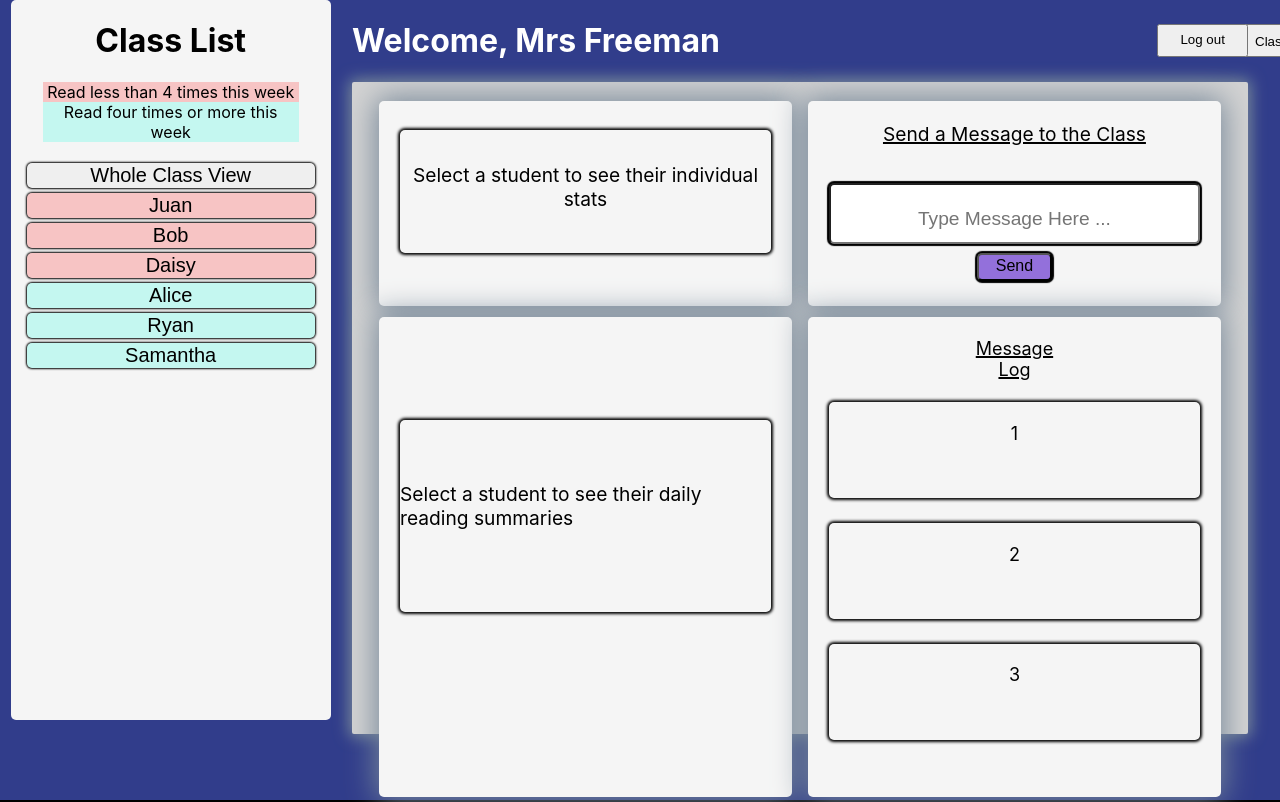
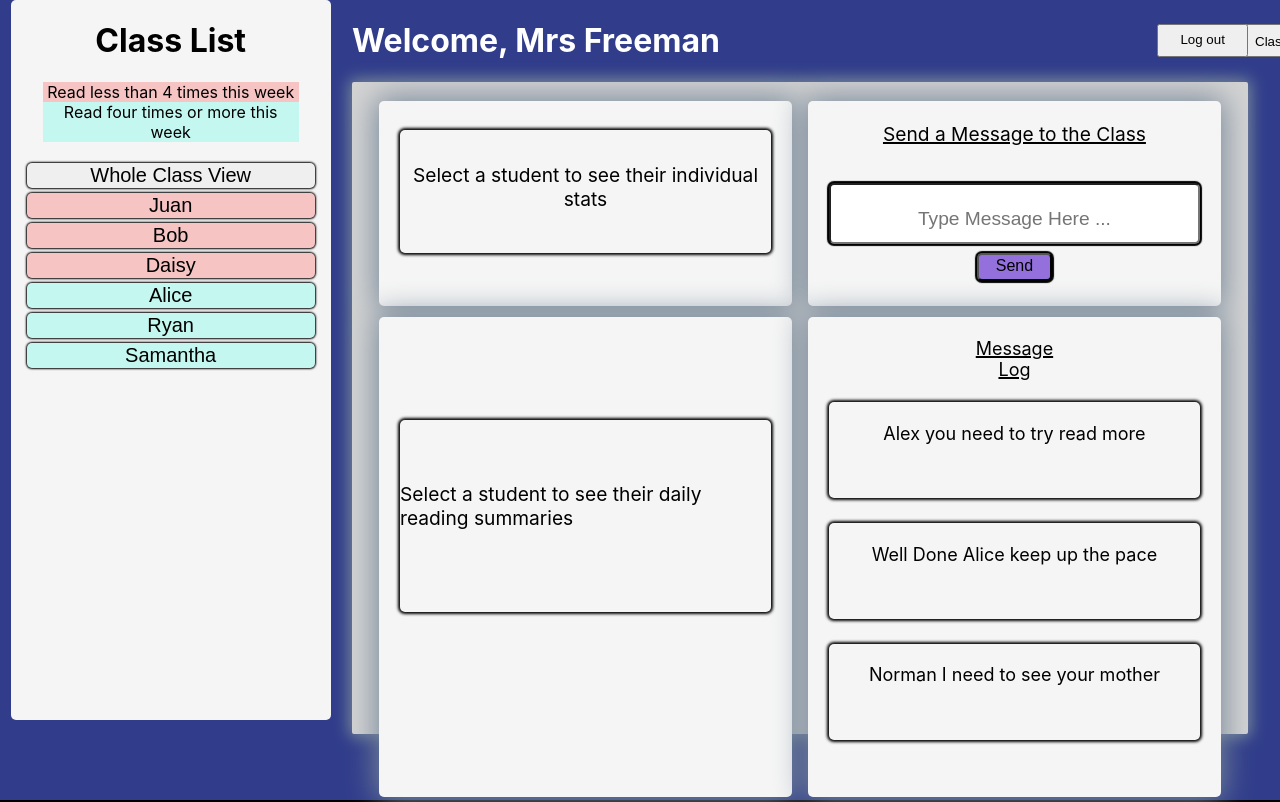
Before and after one commit to SchoolOfCode/final-project-repo-bar-coders, a Next.js app: page /teacherinfopage in a window 1280 px wide. Shown: the top 802 px of the page. Built offline with nearby package versions, Linux system fonts and the light colour scheme; no server answers; a web font is replaced by a local one.

Commit message:
updated messages

```diff
--- a/src/teacherComponents/Teacherinfo/Teacherinfo.js
+++ b/src/teacherComponents/Teacherinfo/Teacherinfo.js
@@ -25,9 +25,9 @@ function Teacherinfo() {
 
             <div className={Styles.btmright}>
                <p4 className={Styles.p4}> Message Log </p4>
-               <p5 className={Styles.p5}>1</p5>
-               <p6 className={Styles.p6}>2</p6>
-               <p7 className={Styles.p7}>3</p7>
+               <p5 className={Styles.p5}>Alex you need to try read more</p5>
+               <p6 className={Styles.p6}>Well Done Alice keep up the pace</p6>
+               <p7 className={Styles.p7}>Norman I need to see your mother</p7>
             </div>
           </div>
         </div>
```
